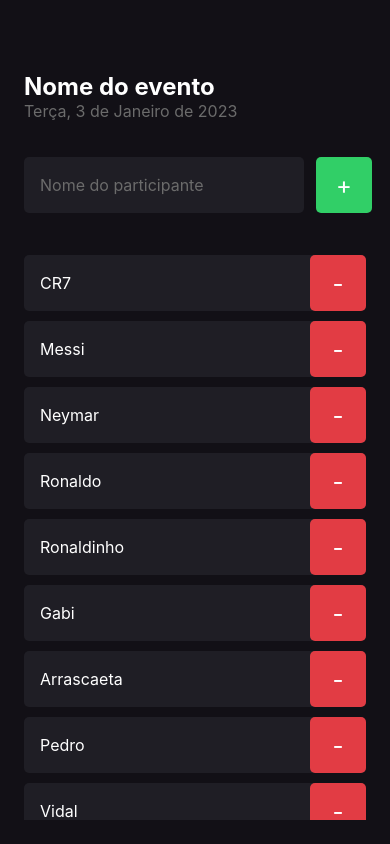
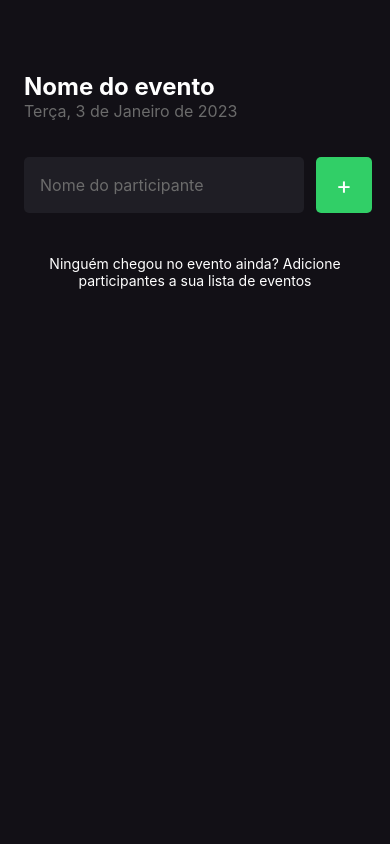
Before and after one commit to andreyaraujo-dev/ignite-react-native, a React Native app in the folder imhere/: screen / in a window 390 px wide. Built offline with nearby package versions, Linux system fonts and the light colour scheme.

Commit message:
adiciona controle de estados

```diff
--- a/imhere/src/screens/Home/index.tsx
+++ b/imhere/src/screens/Home/index.tsx
@@ -9,34 +9,34 @@
 } from "react-native";
 import { styles } from "./styles";
 import { Participant } from "../../components/Participant";
+import { useState } from "react";
 
 export function Home() {
-  const participants = [
-    "CR7",
-    "Messi",
-    "Neymar",
-    "Ronaldo",
-    "Ronaldinho",
-    "Gabi",
-    "Arrascaeta",
-    "Pedro",
-    "Vidal",
-    "Vinicios Junior",
-  ];
+  const [participants, setParticipants] = useState<string[]>([]);
+  const [participantName, setParticipantName] = useState("");
+
   function handleParticipantAdd() {
-    if (participants.includes("CR7")) {
+    if (participants.includes(participantName)) {
       return Alert.alert(
         "Participante existe",
         "Já existe um participante na lista com esse nome."
       );
     }
+
+    setParticipants((prevState) => [...prevState, participantName]);
+    setParticipantName("");
   }
 
   function handleParticipantRemove(name: string) {
     Alert.alert("Remover", `Remover participante ${name}?`, [
       {
         text: "Sim",
-        onPress: () => Alert.alert("Deletado!"),
+        onPress: () => {
+          setParticipants((prevState) =>
+            prevState.filter((participant) => participant !== name)
+          );
+          Alert.alert("Deletado!");
+        },
       },
       {
         text: "Não",
@@ -53,6 +53,8 @@
           style={styles.input}
           placeholder="Nome do participante"
           placeholderTextColor="#6B6B6B"
+          onChangeText={(text) => setParticipantName(text)}
+          value={participantName}
         />
 
         <TouchableOpacity style={styles.button} onPress={handleParticipantAdd}>
```
